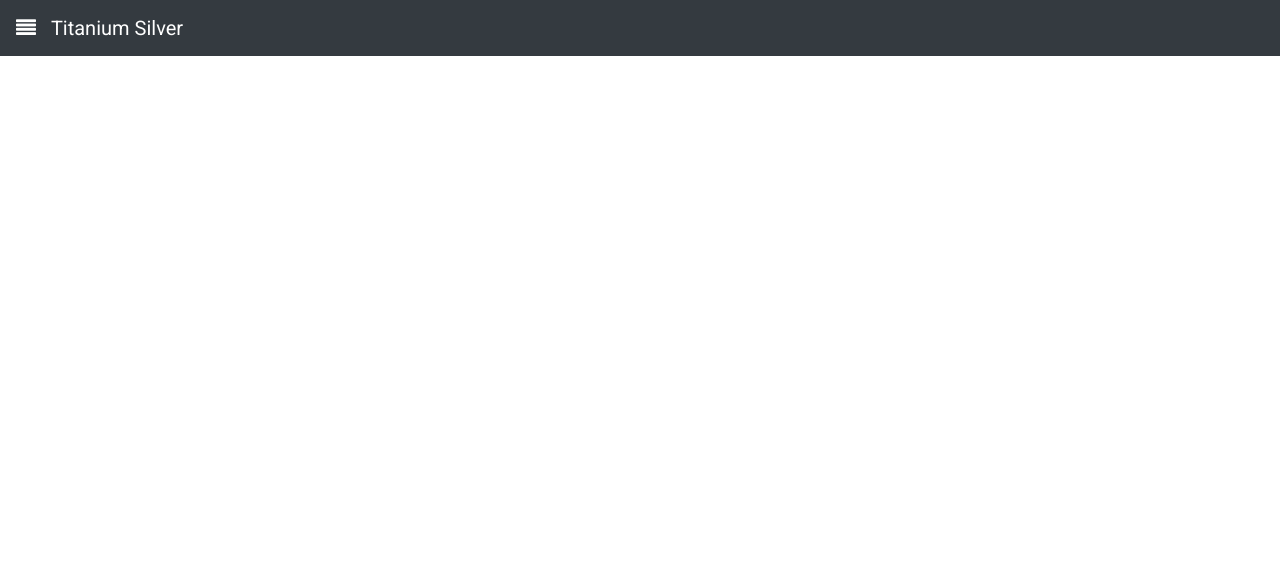
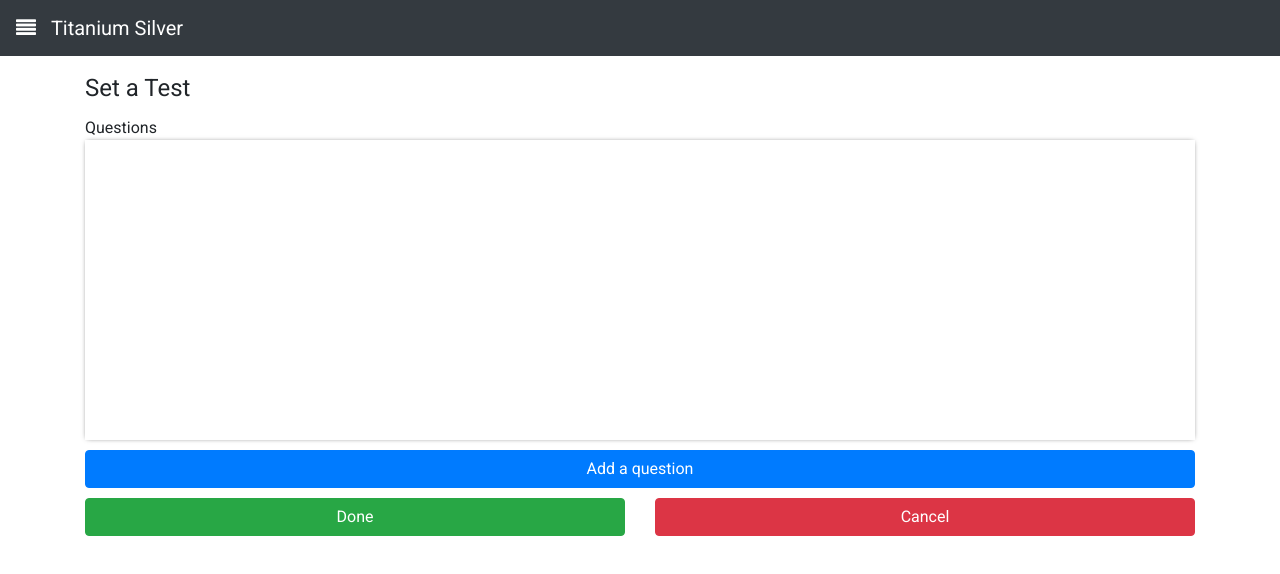
Before and after one commit to ganesh-k13/titanium-silver, a React (Create React App) app in the folder frontend/: page /settest in a window 1280 px wide. Shown: the top 574 px of the page. Built offline with nearby package versions, Linux system fonts and the light colour scheme.

Commit message:
Set Tests basic functionality complete

```diff
--- a/frontend/package.json
+++ b/frontend/package.json
@@ -9,7 +9,8 @@
     "react-bootstrap": "^1.0.0-beta.6",
     "react-dom": "^16.8.4",
     "react-router-dom": "^5.0.0",
-    "react-scripts": "2.1.8"
+    "react-scripts": "2.1.8",
+    "uuid": "^3.3.2"
   },
   "scripts": {
     "start": "react-scripts start",
--- a/frontend/src/App.js
+++ b/frontend/src/App.js
@@ -6,6 +6,7 @@ import Login from "./components/pages/login/Login.js";
 import StudentProfile from "./components/pages/student/Profile.js";
 
 import TeacherProfile from "./components/layout/teacher/Profile.js";
+import TeacherSetTest from "./components/layout/teacher/SetTest.js";
 import StudentTestUI from "./components/layout/student/StudentTestUI.js";
 
 
@@ -18,7 +19,8 @@ class App extends Component {
                     <Route path="/login" component={Login} />
                     <Route path="/student" component={StudentProfile} />
                     <Route path="/teacher" component={TeacherProfile} />
-                    <Route path="/studenttest" component={StudentTestUI} />
+                    <Route path="/studentTest" component={StudentTestUI} />
+                    <Route path="/setTest" component={TeacherSetTest} />
                 </div>
             </Router>
         );
--- a/frontend/src/components/layout/common/VerticalModal.js
+++ b/frontend/src/components/layout/common/VerticalModal.js
@@ -2,6 +2,10 @@ import React, { Component } from 'react';
 import { Modal,Button } from "react-bootstrap";
 
 class VerticalModal extends Component {
+    componentDidMount(){
+        console.log("VerticAl mounted");
+    }
+
     render() {
         console.log("Modal props:",this.props);
         return (
@@ -19,13 +23,11 @@ class VerticalModal extends Component {
                 <Modal.Body>
                     {this.props.modalbody}
                 </Modal.Body>
-                <Modal.Footer>
-                    {this.props.modalfooter}
-                    <Button variant="danger" onClick={this.props.onHide}>Cancel</Button>
-                </Modal.Footer>
             </Modal>
         );
     }
 }
 
+                    // {this.props.modalfooter}
+                    // <Button variant="danger" onClick={this.props.onHide}>Cancel</Button>
 export default VerticalModal;
--- a/frontend/src/components/layout/teacher/Profile.js
+++ b/frontend/src/components/layout/teacher/Profile.js
@@ -1,11 +1,9 @@
 import React, { Component } from "react";
 import { Container,Col,Row,Button } from "react-bootstrap";
-// import { Link } from "react-router-dom";
+import { Link } from "react-router-dom";
 // import axios from 'axios';
 
 import SetTest from "./SetTest";
-import SetTestBody from "./SetTestBody";
-import SetTestFooter from "./SetTestFooter";
 
 class Profile extends Component {
 
@@ -39,7 +37,14 @@ class Profile extends Component {
                     {/* This row handles the button to set tests */}
                     <Row style={{marginTop:"10px"}}>
                         <Col md={{ span: 4, offset: 4 }}  lg={{ span: 4, offset: 4 }}  xl={{ span: 4, offset: 4 }}>
-                            <SetTest modaltitle="Set Test" modalbody={<SetTestBody/>} modalfooter={<SetTestFooter/>}/>
+                            <Link to={"/setTest"}>
+                                <Button
+                                    variant="primary"
+                                    block
+                                >
+                                    Set a Challenge
+                                </Button>
+                            </Link>
                         </Col>
                     </Row>
 
@@ -106,6 +111,7 @@ class Profile extends Component {
 //         Set Test
 //     </Button>
 // </Link>
+// {/*<SetTest modaltitle="Set Test" modalbody={<SetTestBody/>} modalfooter={<SetTestFooter/>}/>*/}
 const profileTitle = {
 
 };
--- /dev/null
+++ b/frontend/src/components/layout/teacher/Question.js
@@ -0,0 +1,24 @@
+import React,{ Component } from "react";
+// import { Container,Col,Row,Form,Button } from "react-bootstrap";
+import QuestionItem from "./QuestionItem";
+// import uuidv4 from "uuid/v4";
+
+class Question extends Component{
+	constructor(...args){
+		super(...args);
+	}
+
+
+	render(){
+		return this.props.questions.map((question)=>(
+			<QuestionItem
+				questionName={question.questionName}
+				cpu={question.cpu}
+				memory={question.memory}
+				testCases={question.testCases}
+			/>
+		));
+	}
+}
+
+export default Question;
--- /dev/null
+++ b/frontend/src/components/layout/teacher/QuestionItem.js
@@ -0,0 +1,43 @@
+import React,{ Component } from "react";
+
+class QuestionItem extends Component{
+	constructor(...args){
+		super(...args);
+	}
+
+
+	render(){
+		return (
+			<div style={questionWrapperStyle}>
+				<div style={questionStyle}>
+					<span style={questionNameStyle}>{this.props.questionName}</span><br/>
+					<span style={questionDetsStyle}>{this.props.cpu}</span>
+					<span style={questionDetsStyle}>{this.props.memory}</span>
+					<span style={questionDetsStyle}>{this.props.testCases}</span>
+				</div>
+			</div>
+		);
+	}
+}
+
+const questionWrapperStyle = {
+	paddingLeft:"10px",
+	paddingRight:"10px"
+}
+
+const questionStyle = {
+	marginTop:"10px",
+	paddingLeft:"10px",
+	paddingRight:"10px",
+	borderBottom:"1px solid black"
+}
+
+const questionNameStyle = {
+	fontSize:"20px"
+}
+
+const questionDetsStyle = {
+	fontSize:"15px"
+}
+
+export default QuestionItem;
--- a/frontend/src/components/layout/teacher/SetTest.js
+++ b/frontend/src/components/layout/teacher/SetTest.js
@@ -1,13 +1,29 @@
 import React, { Component } from 'react';
-import { ButtonToolbar,Button } from "react-bootstrap";
+import { Container,Col,Row,ButtonToolbar,Button } from "react-bootstrap";
 
 import VerticalModal from '../common/VerticalModal';
+import SetTestBody from "./SetTestBody";
+import SetTestFooter from "./SetTestFooter";
+import Question from "./Question";
 
 class SetTest extends Component {
 	constructor(...args) {
 		super(...args);
 
-		this.state = { modalShow: false };
+		this.state = {
+			modalShow: false ,
+			questions:[]
+		};
+	}
+
+	componentDidMount(){
+		console.log("SetTest component did mount");
+	}
+
+	addTest = (question) => {
+		console.log("here");
+		console.log(question);
+		this.setState({ questions: [...this.state.questions, question] })
 	}
 
     render() {
@@ -15,25 +31,79 @@ class SetTest extends Component {
 		let modalClose = () => this.setState({ modalShow: false });
 
 		return (
+			<div>
+				<Container>
+					<Row>
+						<Col xl={12} lg={12} md={12} style={titleStyle}>
+							Set a Test
+						</Col>
+					</Row>
+
+					<Row>
+						<Col xl={12} lg={12} md={12} >
+							Questions
+							<div id="questionBox" style={questionsBoxStyle}>
+								<Question questions={this.state.questions}/>
+							</div>
+						</Col>
+					</Row>
+
+					<Row>
+						<Col xl={12} lg={12} md={12}>
 							<ButtonToolbar>
 								<Button
 									variant="primary"
 									onClick={() => this.setState({ modalShow: true })}
 									block
 								>
-					Set a Challenge
+									Add a question
 								</Button>
 
 								<VerticalModal
 									show={this.state.modalShow}
-					onHide={modalClose}
-					modaltitle={this.props.modaltitle}
-					modalbody={this.props.modalbody}
-					modalfooter={this.props.modalfooter}
+									modaltitle="Question"
+									modalbody={<SetTestBody addTest={this.addTest} onHide={modalClose}/>}
 								/>
 							</ButtonToolbar>
+						</Col>
+					</Row>
+
+					<Row style={{marginTop:"10px"}}>
+						<Col xl={6} lg={6} md={6}>
+							<Button
+								variant="success"
+								block
+							>
+								Done
+							</Button>
+						</Col>
+						<Col xl={6} lg={6} md={6}>
+							<Button
+								variant="danger"
+								block
+							>
+								Cancel
+							</Button>
+						</Col>
+					</Row>
+				</Container>
+
+			</div>
 		);
     }
 }
 
+const titleStyle = {
+	fontSize:"24px",
+	marginBottom:"10px"
+}
+
+const questionsBoxStyle = {
+	marginBottom:"10px",
+	height:"300px",
+	// border:"1px solid black",
+	boxShadow: "0px 0px 5px -2px rgba(0,0,0,0.75)",
+	overflowY:"scroll"
+}
+
 export default SetTest;
--- a/frontend/src/components/layout/teacher/SetTestBody.js
+++ b/frontend/src/components/layout/teacher/SetTestBody.js
@@ -1,7 +1,29 @@
-import React from "react";
-import { Container,Col,Row,Form } from "react-bootstrap";
+import React,{ Component } from "react";
+import { Container,Col,Row,Form,Button } from "react-bootstrap";
 
-function SetTestBody(args){
+// import uuidv4 from "uuid/v4";
+
+class SetTestBody extends Component{
+	constructor(...args){
+		super(...args);
+		this.state={
+			questionName:"",
+			cpu:"",
+			memory:"",
+			testCases:""
+		}
+	}
+
+	formValChange = (e) =>{
+		this.setState({[e.target.id]:e.target.value});
+	}
+
+	submitValues = () => {
+		console.log(this.state);
+		this.props.addTest(this.state);
+	}
+
+	render(){
 		return(
 			<div>
 				<Container>
@@ -12,7 +34,7 @@ function SetTestBody(args){
 					</Row>
 					<Row>
 						<Col xl={12} lg={12} md={12}>
-						<Form.Control as="textarea" rows="3" />
+							<Form.Control as="textarea" rows="3" id="questionName" onChange={this.formValChange}/>
 						</Col>
 					</Row>
 				</Container>
@@ -21,14 +43,14 @@ function SetTestBody(args){
 					<Row>
 						<Col xl={6} lg={6} md={6}>
 							<Form.Label>CPU:</Form.Label>
-						<Form.Control type="text" placeholder="CPU Usage" defaultValue="2GHz"/>
+							<Form.Control type="text" placeholder="CPU Usage" id="cpu" onChange={this.formValChange}/>
 							<Form.Text className="text-muted">
 								Example: 3GHz, 1.2GHz
 							</Form.Text>
 						</Col>
 						<Col xl={6} lg={6} md={6}>
 							<Form.Label>Memory:</Form.Label>
-						<Form.Control type="text" placeholder="CPU Usage" defaultValue="100MB"/>
+							<Form.Control type="text" placeholder="Memory Usage" id="memory" onChange={this.formValChange}/>
 							<Form.Text className="text-muted">
 								Example: 100MB, 1GB
 							</Form.Text>
@@ -43,15 +65,27 @@ function SetTestBody(args){
 					</Row>
 					<Row>
 						<Col xl={12} lg={12} md={12}>
-						<Form.Control as="textarea" rows="3" />
+							<Form.Control as="textarea" rows="3" id="testCases" onChange={this.formValChange}/>
 							<Form.Text className="text-muted">
 								End each test case with the text in a new line"---testcase---".
 							</Form.Text>
 						</Col>
 					</Row>
 				</Container>
+
+				<Container>
+					<Row>
+						<Col md={{ span: 2, offset: 8 }}  lg={{ span: 2, offset: 8 }}  xl={{ span: 2, offset: 8 }}>
+					        <Button onClick={this.submitValues} variant="success" block>Save</Button>
+						</Col>
+						<Col md={{ span: 2 }}  lg={{ span: 2 }}  xl={{ span: 2 }}>
+                    		<Button variant="danger" onClick={this.props.onHide} block>Cancel</Button>
+						</Col>
+					</Row>
+				</Container>
 			</div>
 		);
 	}
+}
 
 export default SetTestBody;
--- a/frontend/src/components/layout/teacher/SetTestFooter.js
+++ b/frontend/src/components/layout/teacher/SetTestFooter.js
@@ -1,10 +1,16 @@
-import React from "react";
+import React, { Component } from "react";
 import { Button } from "react-bootstrap";
 
-function SetTestFooter(args){
-	return(
-        <Button variant="success">Save</Button>
-	);
+class SetTestFooter extends Component{
+	constructor(...args){
+		super(...args);
+	}
+
+	render(){
+		return(
+	        <Button onClick={this.props.addTest} variant="success">Save</Button>
+		);
+	}
 }
 
 export default SetTestFooter;
```
Lines whose indentation alone changed are shown as unchanged.
